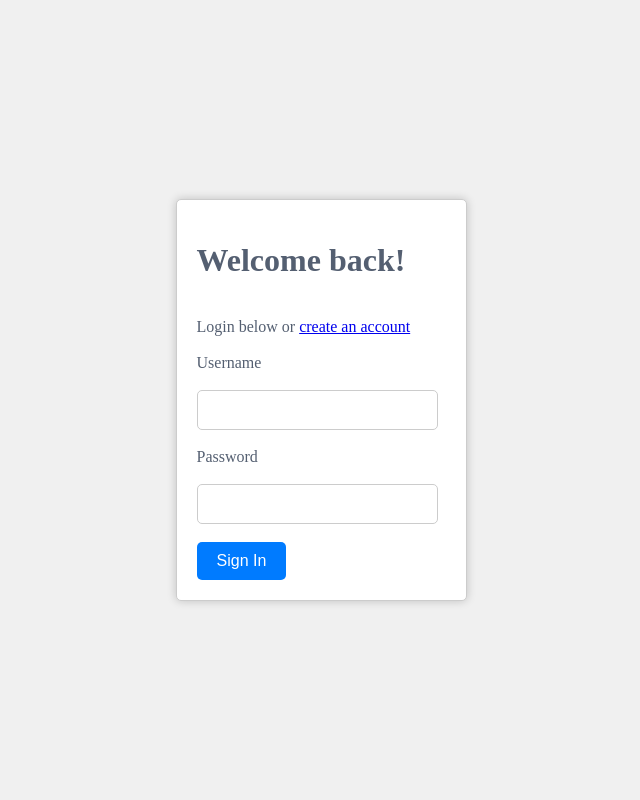
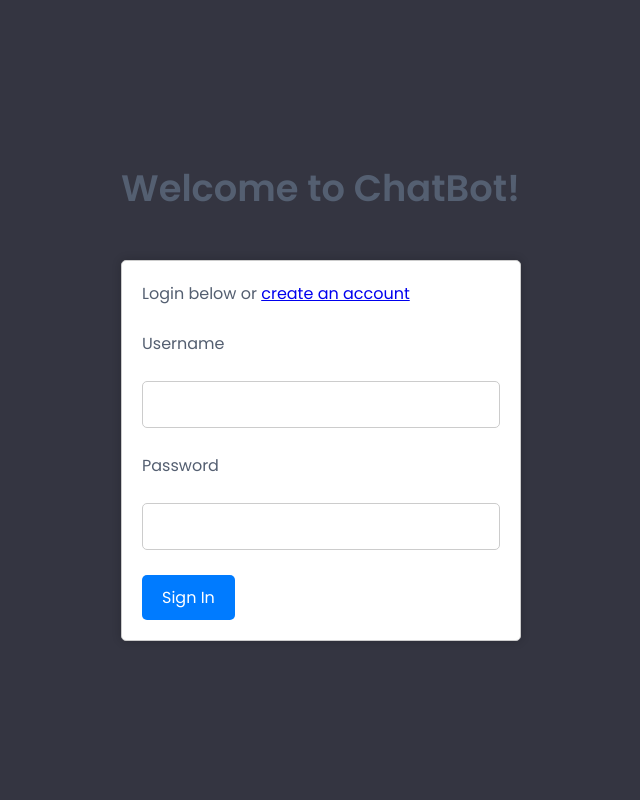
Before and after one commit to StephenMaaa/ChatSense, a Django app: page / in a window 1280 px wide. Shown: the whole page, without its empty margins (319-959 px from the left). Run offline with Django 4.2, Linux system fonts and the light colour scheme.

Commit message:
edit style for login/signup

```diff
--- a/bot_app/static/css/login.css
+++ b/bot_app/static/css/login.css
@@ -1,3 +1,33 @@
+/* Import Google font - Poppins */
+@import url('https://fonts.googleapis.com/css2?family=Poppins:wght@400;500;600&display=swap');
+* {
+  margin: 0;
+  padding: 0;
+  box-sizing: border-box;
+  font-family: "Poppins", sans-serif;
+}
+:root {
+  --text-color: #FFFFFF;
+  --icon-color: #ACACBE;
+  --icon-hover-bg: #5b5e71;
+  --placeholder-color: #dcdcdc;
+  --outgoing-chat-bg: #343541;
+  --incoming-chat-bg: #444654;
+  --outgoing-chat-border: #343541;
+  --incoming-chat-border: #444654;
+}
+
+.light-mode {
+    --text-color: #343541;
+    --icon-color: #a9a9bc;
+    --icon-hover-bg: #f1f1f3;
+    --placeholder-color: #6c6c6c;
+    --outgoing-chat-bg: #FFFFFF;
+    --incoming-chat-bg: #F7F7F8;
+    --outgoing-chat-border: #FFFFFF;
+    --incoming-chat-border: #D9D9E3;
+}
+
 body{
     font-family: 'Times New Roman', Times, serif;
     margin: 0;
@@ -6,10 +36,30 @@ body{
     justify-content: center; /* Horizontal centering */
     align-items: center; /* Vertical centering */
     min-height: 100vh; /* Ensure the container spans the full viewport height */
-    background-color: #f0f0f0; /* Optional: Background color for the body */
+    background: var(--outgoing-chat-bg);
+}
+
+.container {
+    display: flex;
+    flex-direction: column;
+}
+
+div.appHeader{
+    width: 400px;
+    height: 100px;
+    text-align: center;
+}
+
+h1{
+    margin: auto;
+    text-align: left;
+    color: #545F71;
+    font-size: 2.3rem;
 }
 
 div.welcome{
+    /* width: 100px;
+    height: 80px; */
     background-color: #fff; /* Optional: Background color for the centered div */
     padding: 20px;
     text-align: center; /* Center text horizontally */
@@ -17,16 +67,14 @@ div.welcome{
     box-shadow: 0px 0px 10px rgba(0, 0, 0, 0.2);
     border-radius: 5px;
 }
-h1{
-    text-align: left;
-    color: #545F71;
-}
+
 div.headline{
     margin: auto;
     text-align: left;
     color: #545F71;
     font-size: 16px;
 }
+
 div.loginBox{
     margin: auto;
     text-align: left;
@@ -34,17 +82,17 @@ div.loginBox{
 }
 div.lblUsr{
     color: #545F71;
-    width: 80%;
+    width: 100%;
     font-size: 16px;
 }
 div.lblPwd{
     color: #545F71;
-    width: 80%;
+    width: 100%;
     font-size: 16px;
 }
 
 .username{
-    width: 80%;
+    width: 100%;
     border: 1px solid #ccc;
     padding: 10px 20px;
     border-radius: 5px;
@@ -52,7 +100,7 @@ div.lblPwd{
 }
 
 .password{
-    width: 80%;
+    width: 100%;
     border: 1px solid #ccc;
     padding: 10px 20px;
     border-radius: 5px;
--- a/bot_app/templates/index.html
+++ b/bot_app/templates/index.html
@@ -1,5 +1,4 @@
 <!DOCTYPE html>
-<!-- Coding By CodingNepal - www.codingnepalweb.com -->
 <html lang="en">
   <head>
     {% load static %}
--- a/bot_app/templates/login.html
+++ b/bot_app/templates/login.html
@@ -7,9 +7,12 @@
     <title>Login</title>
 </head>
 <body>
+    <!-- <h1>Llama 2</h1> -->
+    <div class="container">
+        <div class="appHeader">
+            <h1>Welcome to ChatBot!</h1>
+        </div>
         <div class="welcome">
-        <h1>Welcome back!</h1>
-        </br>
             <div class="headline">
                 Login below or <a href="/signup">create an account</a></br></br>
             </div>
@@ -31,5 +34,6 @@
                 {% endif %}
             </form>
         </div>
+    </div>
 </body>
 </html>
```
Lines whose indentation alone changed are shown as unchanged.
